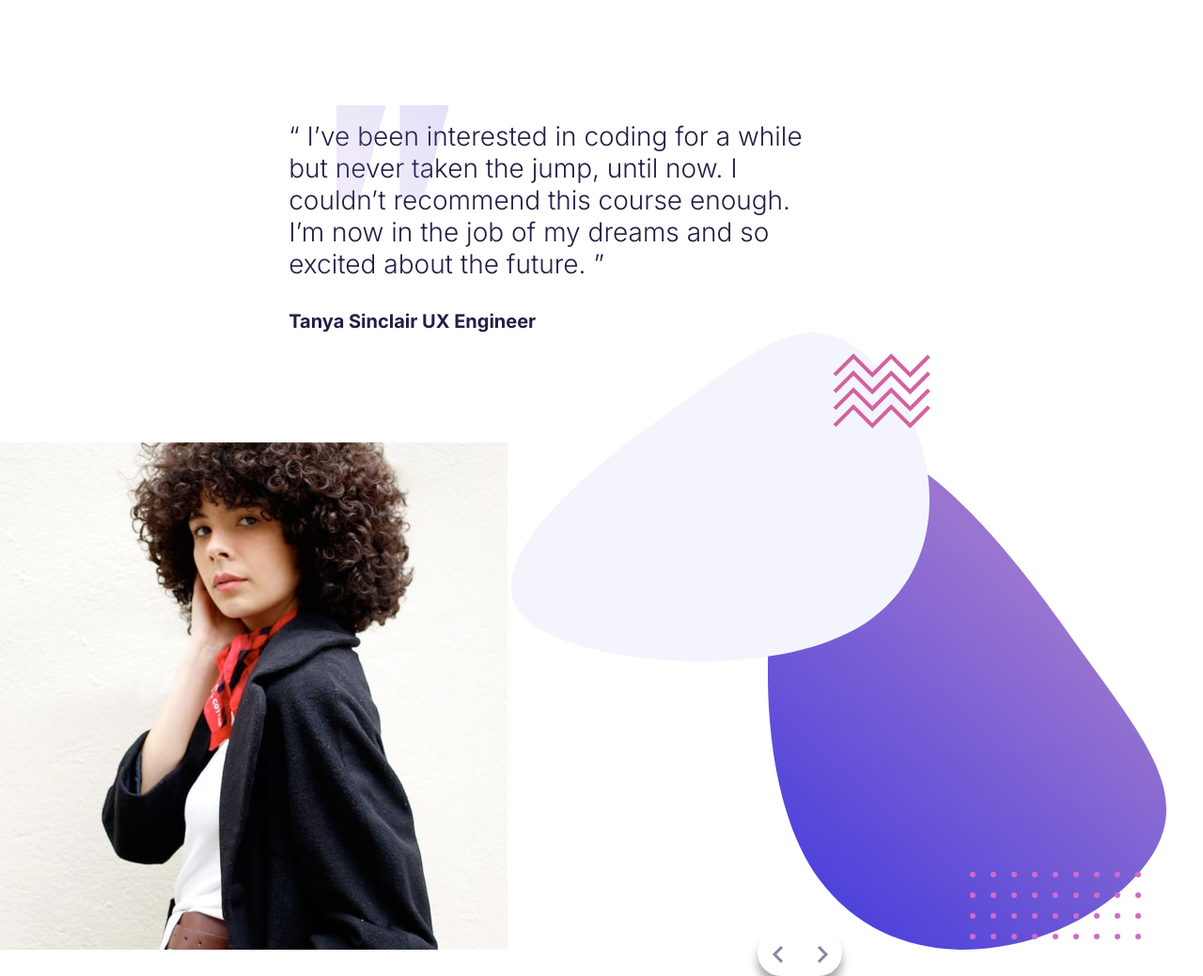
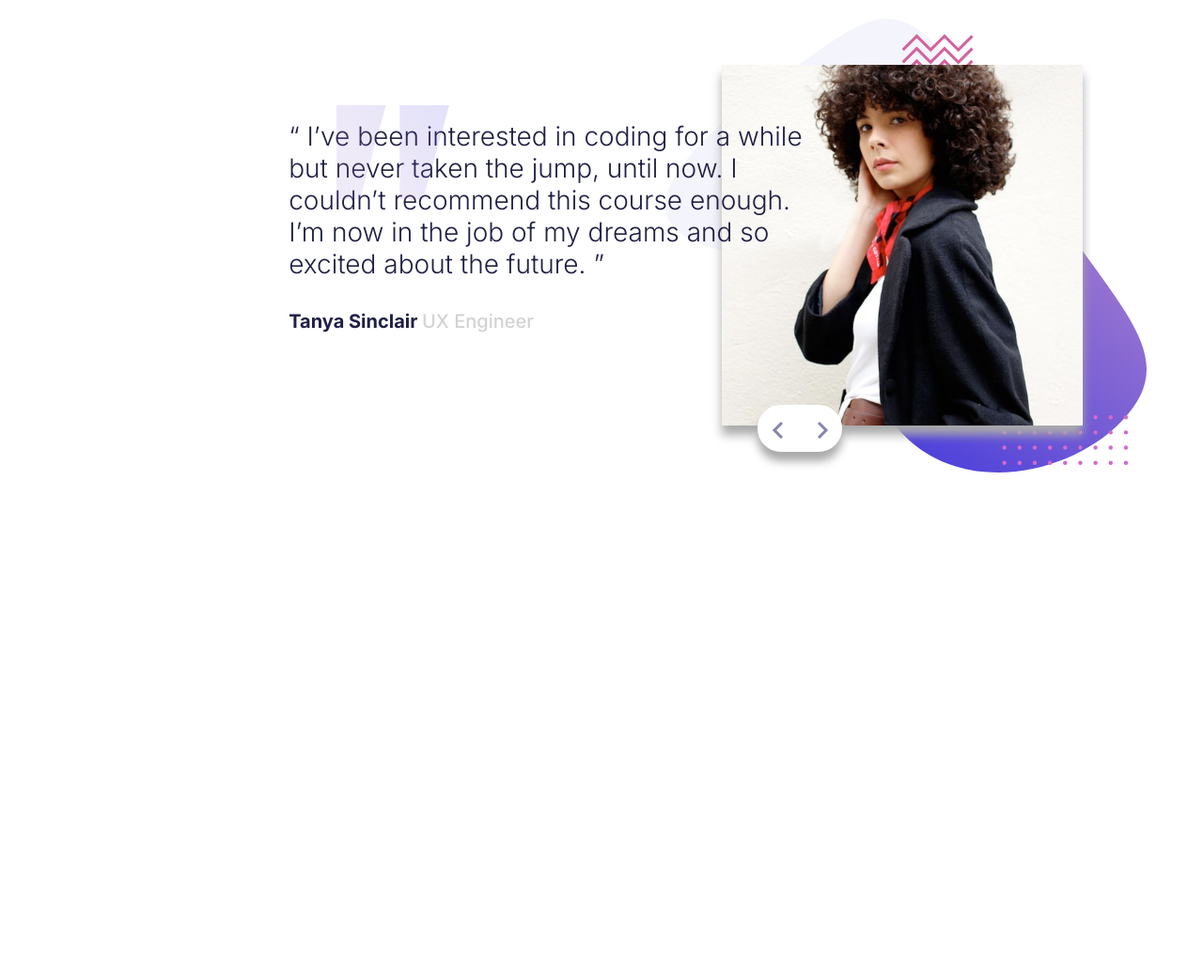
Before and after one commit to xbugfieldx/testimonial-slider, a plain HTML site: page index.html in a window 1280 px wide. Shown: the whole page at 94% size. After the commit the page ends 800 px from the top, so only its background shows below. Drawn offline with Linux system fonts and the light colour scheme.

Commit message:
Update style.css

```diff
--- a/style.css
+++ b/style.css
@@ -19,7 +19,7 @@
     top: 14%;
     left: 28%;
 }
-#container2 img{
+.container2 img{
     width: 30%;
     position: relative;
     left: 60%;
@@ -27,14 +27,14 @@
     z-index: -1;
 
 }
-#container2 .user{
+.container2 .user{
 box-shadow: 0px 10px 10px #aaaaaa;
 }
-#container2{
+.container2{
     margin-top: -30%;
 
 }
-#container2 .pattern{
+.container2 .pattern{
     position: relative;
 left: 25%;
 bottom: -50px;
@@ -47,7 +47,7 @@ width: 40%;
     font-weight: 900;
     font-size: 20px;
 }
-#desg{
+.desg{
     font-weight: normal;
     font-size: 20px;
     color: lightgrey;
```
